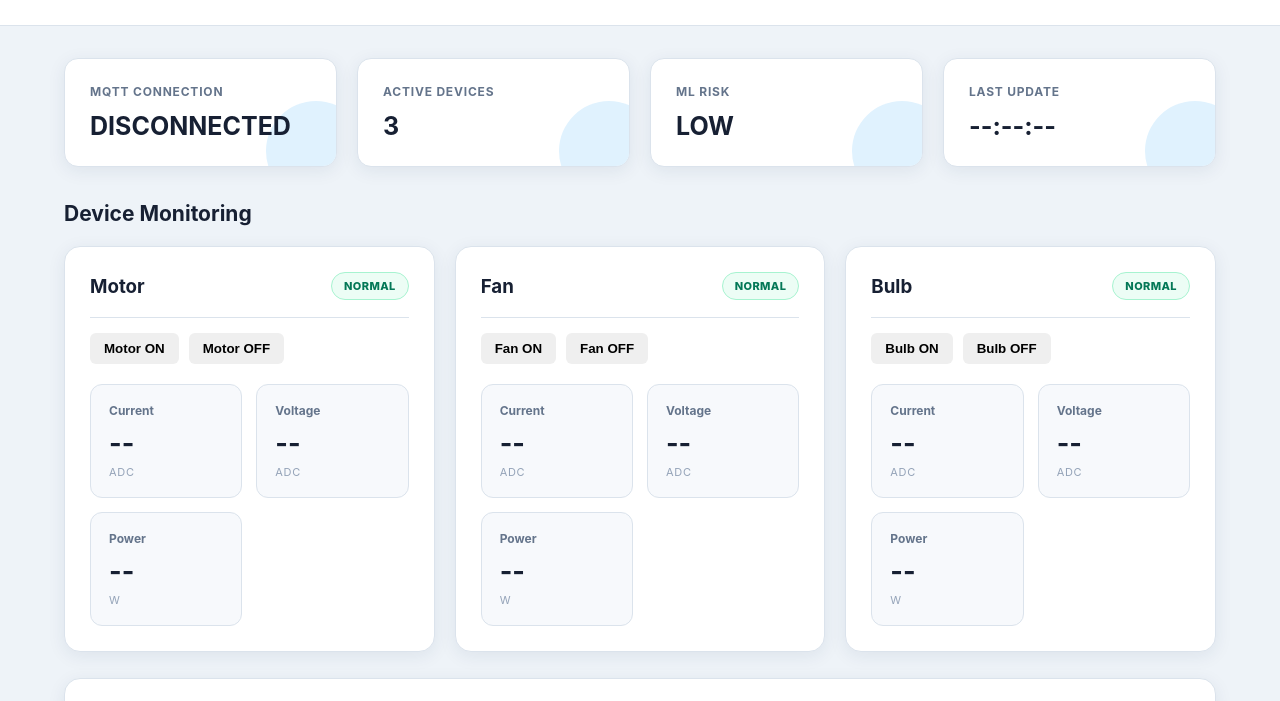
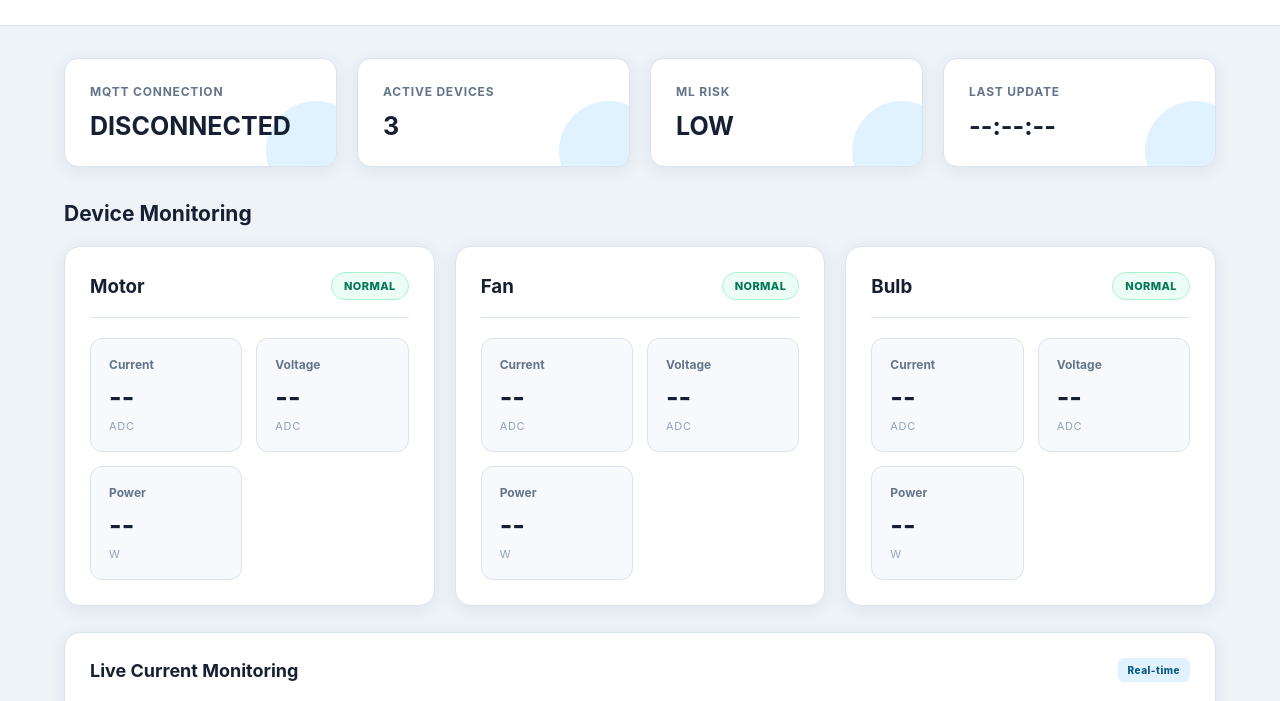
Before and after one commit to papnaikanika/EdgeGuard-Dashboard, a plain HTML site: page index.html in a window 1280 px wide. Shown: the part 90-791 px from the top of the page. Drawn offline with nearby package versions, Linux system fonts and the light colour scheme; no server answers.

Commit message:
Update dashboard controls and sensor history

```diff
--- a/index.html
+++ b/index.html
@@ -68,10 +68,6 @@
                 <div class="device-header">
 <h3>Motor</h3>                    <span id="status1" class="badge normal">NORMAL</span>
                 </div>
-<div class="device-controls">
-    <button onclick="controlDevice('motor', 'ON')">Motor ON</button>
-    <button onclick="controlDevice('motor', 'OFF')">Motor OFF</button>
-</div>
                 <div class="sensor">
 
                     <div>
@@ -103,10 +99,6 @@
 <h3>Fan</h3>
                     <span id="status2" class="badge normal">NORMAL</span>
                 </div>
-<div class="device-controls">
-    <button onclick="controlDevice('fan', 'ON')">Fan ON</button>
-    <button onclick="controlDevice('fan', 'OFF')">Fan OFF</button>
-</div>
                 <div class="sensor">
 
                     <div>
@@ -137,10 +129,6 @@
 <h3>Bulb</h3>
                     <span id="status3" class="badge normal">NORMAL</span>
                 </div>
-<div class="device-controls">
-    <button onclick="controlDevice('bulb', 'ON')">Bulb ON</button>
-    <button onclick="controlDevice('bulb', 'OFF')">Bulb OFF</button>
-</div>
                 <div class="sensor">
 
                     <div>
--- a/script.js
+++ b/script.js
@@ -901,7 +901,6 @@ async function fetchHistory() {
 
 }
 
-
 // ==========================================
 // UPDATE HISTORY TABLE
 // ==========================================
```
